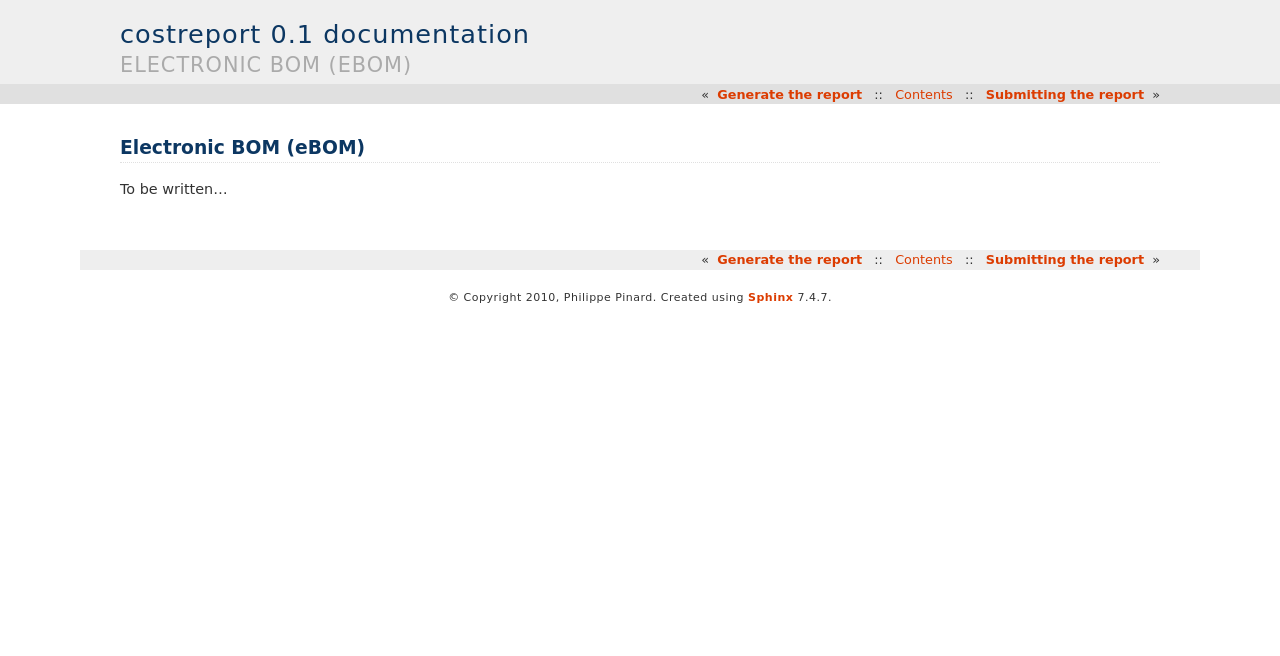
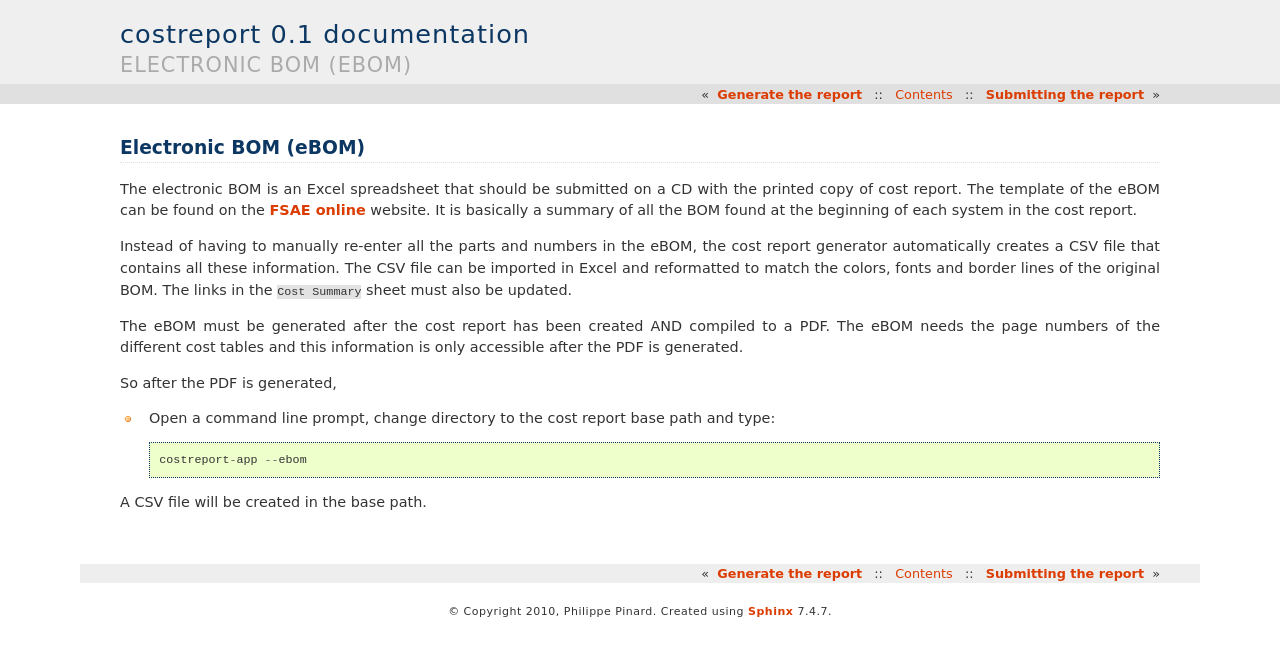
Before and after one commit to ppinard/fsaecostreport, a Sphinx documentation site: the page built from doc/editors/ebom.rst, in a window 1280 px wide. Shown: the top 656 px of the page. Built offline with Sphinx 7.4.7, drawn with Linux system fonts in a browser that asks for light colours; formulas are drawn with MathJax 3.

Commit message:
MOD Add documentation how to generate the eBOM MOD Add command option to generate the eBOM

```diff
--- a/doc/editors/ebom.rst
+++ b/doc/editors/ebom.rst
@@ -1,4 +1,30 @@
 Electronic BOM (eBOM)
 =====================
 
-To be written...
+The electronic BOM is an Excel spreadsheet that should be submitted on a CD
+with the printed copy of cost report.
+The template of the eBOM can be found on the `FSAE online <http://fsaeonline.com/>`_
+website.
+It is basically a summary of all the BOM found at the beginning of each system
+in the cost report.
+
+Instead of having to manually re-enter all the parts and numbers in the eBOM,
+the cost report generator automatically creates a CSV file that contains all
+these information.
+The CSV file can be imported in Excel and reformatted to match the colors,
+fonts and border lines of the original BOM.
+The links in the ``Cost Summary`` sheet must also be updated.
+
+The eBOM must be generated after the cost report has been created AND compiled
+to a PDF.
+The eBOM needs the page numbers of the different cost tables and this
+information is only accessible after the PDF is generated.
+
+So after the PDF is generated,
+
+* Open a command line prompt, change directory to the cost report base path
+  and type::
+
+   costreport-app --ebom
+
+A CSV file will be created in the base path.
```
Also changed, not shown: app.py (+21 -4 lines).
